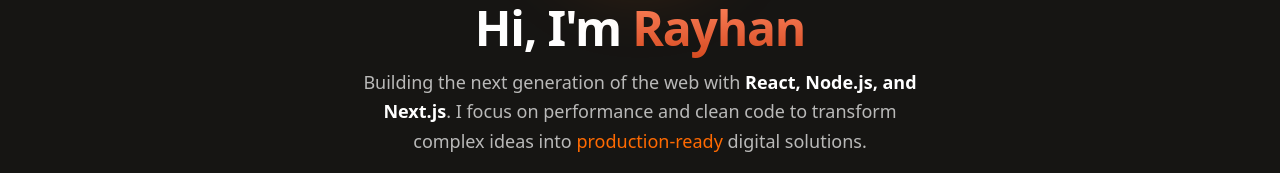
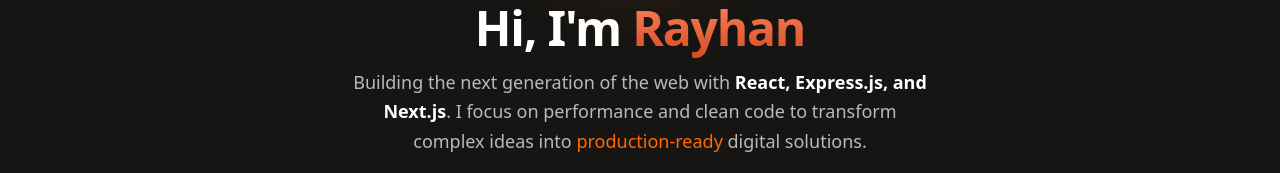
Before and after one commit to mdaburayhanmondal/RayhanFSDev, a React (Vite) app: page / in a window 1280 px wide. Shown: the part 386-559 px from the top of the page. Built offline with nearby package versions, Linux system fonts and the light colour scheme.

Commit message:
Express.js instead of Node.js

```diff
--- a/src/components/HeroSection.jsx
+++ b/src/components/HeroSection.jsx
@@ -33,7 +33,7 @@
           Building the next generation of the web with
           <span className="text-gray-900 dark:text-white font-semibold">
             {' '}
-            React, Node.js, and Next.js
+            React, Express.js, and Next.js
           </span>
           . I focus on performance and clean code to transform complex ideas
           into
```
